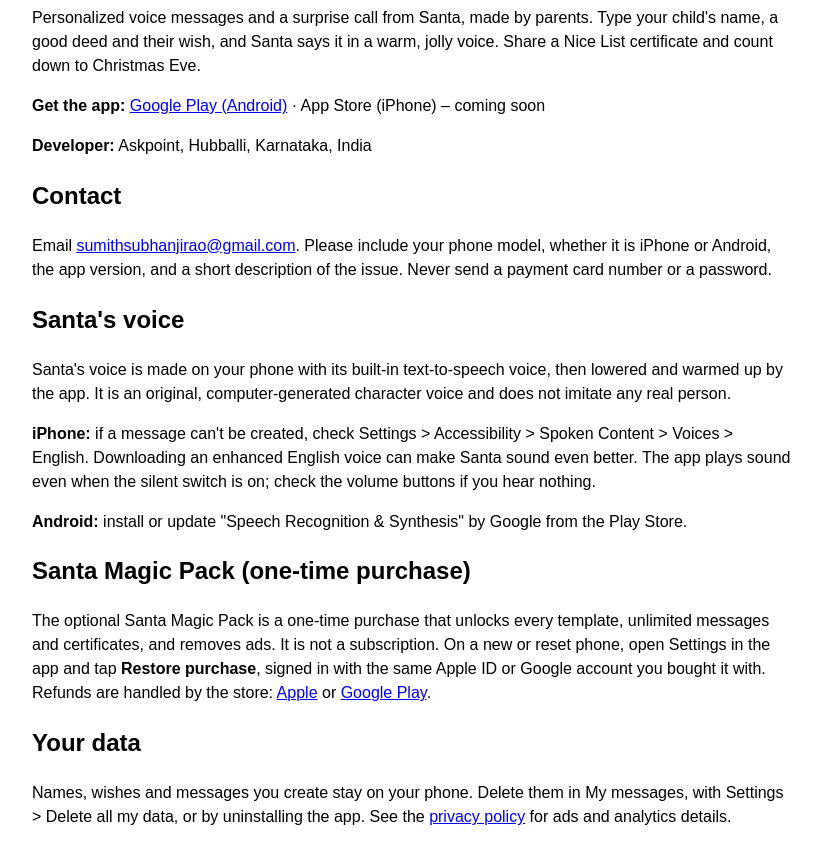
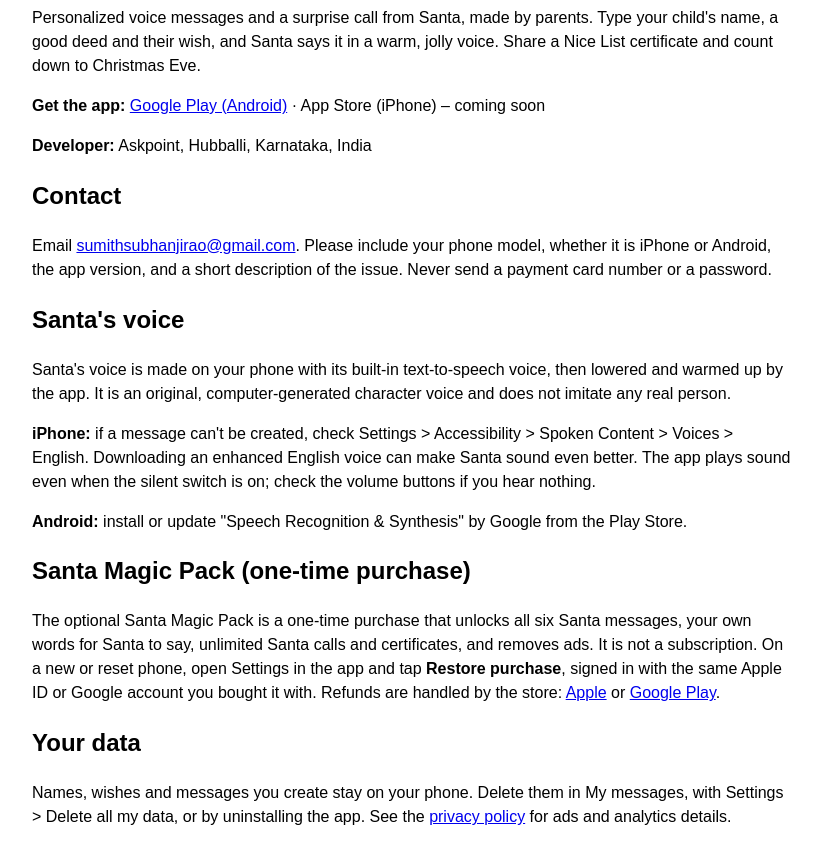
Before and after one commit to thesumith/askpoint-apps, a plain HTML site: page santa-call/index.html in a window 1280 px wide. Shown: the part 105-968 px from the top of the page, without its empty margins (228-1049 px from the left). Drawn offline with Linux system fonts and the light colour scheme.

Commit message:
Santa Call support: match pack contents

```diff
--- a/santa-call/index.html
+++ b/santa-call/index.html
@@ -23,7 +23,7 @@ body{font-family:sans-serif;max-width:760px;margin:auto;padding:20px;line-height
 <p><b>Android:</b> install or update "Speech Recognition &amp; Synthesis" by Google from the Play Store.</p>
 
 <h2>Santa Magic Pack (one-time purchase)</h2>
-<p>The optional Santa Magic Pack is a one-time purchase that unlocks every template, unlimited messages and certificates, and removes ads. It is not a subscription. On a new or reset phone, open Settings in the app and tap <b>Restore purchase</b>, signed in with the same Apple ID or Google account you bought it with. Refunds are handled by the store: <a href="https://support.apple.com/en-us/118223">Apple</a> or <a href="https://support.google.com/googleplay/answer/2479637">Google Play</a>.</p>
+<p>The optional Santa Magic Pack is a one-time purchase that unlocks all six Santa messages, your own words for Santa to say, unlimited Santa calls and certificates, and removes ads. It is not a subscription. On a new or reset phone, open Settings in the app and tap <b>Restore purchase</b>, signed in with the same Apple ID or Google account you bought it with. Refunds are handled by the store: <a href="https://support.apple.com/en-us/118223">Apple</a> or <a href="https://support.google.com/googleplay/answer/2479637">Google Play</a>.</p>
 
 <h2>Your data</h2>
 <p>Names, wishes and messages you create stay on your phone. Delete them in My messages, with Settings &gt; Delete all my data, or by uninstalling the app. See the <a href="privacy-policy.html">privacy policy</a> for ads and analytics details.</p>
```
